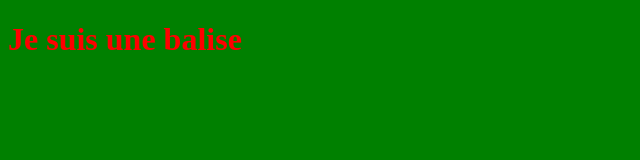
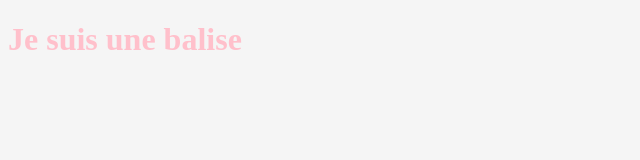
Before and after one commit to Sylvain-code815/Code-test, a plain HTML site: page index.html in a window 1280 px wide. Shown: the whole page, without its empty margins (0-640 px from the left). Drawn offline with Linux system fonts and the light colour scheme.

Commit message:
-CSS changed : h1 & bg-color

```diff
--- a/style.css
+++ b/style.css
@@ -1,7 +1,7 @@
 body {
-    background-color: green;
+    background-color: whitesmoke;
 }
 
 h1 {
-    color: red;
+    color: pink;
 }
```
